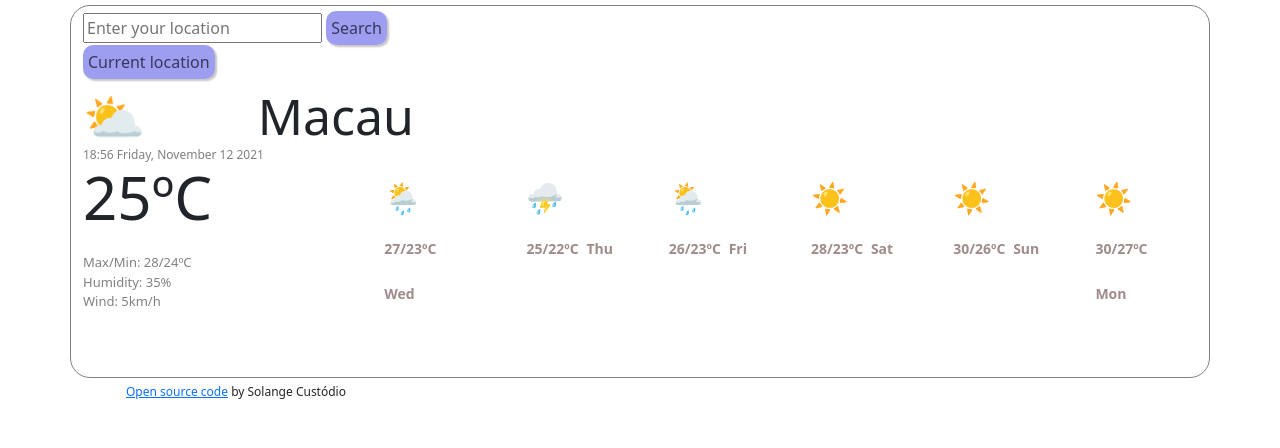
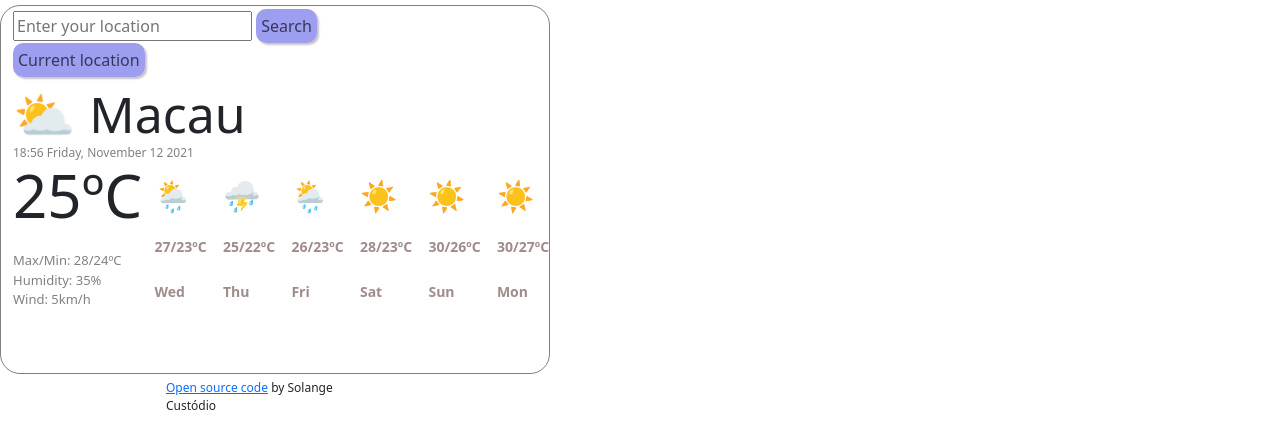
Before and after one commit to SolangeRSC/PeachWeatherApp, a plain HTML site: page index.html in a window 1280 px wide. Drawn offline with nearby package versions, Linux system fonts and the light colour scheme.

Commit message:
rearranging box alignement

```diff
--- a/src/styles.css
+++ b/src/styles.css
@@ -1,13 +1,12 @@
 body {
-  margin: auto;
+  width: 550px;
 }
 .container {
   border: 1px solid grey;
   border-radius: 20px;
-  padding: 5px;
+  padding: 3px;
   margin: 5px;
 }
-
 #location {
   width: 400px;
 }
@@ -78,6 +77,6 @@ div.current-weather-spec {
 }
 
 footer {
-  margin: 2px 126px;
+  margin: 2px 166px;
   font-size: 12px;
 }
```
